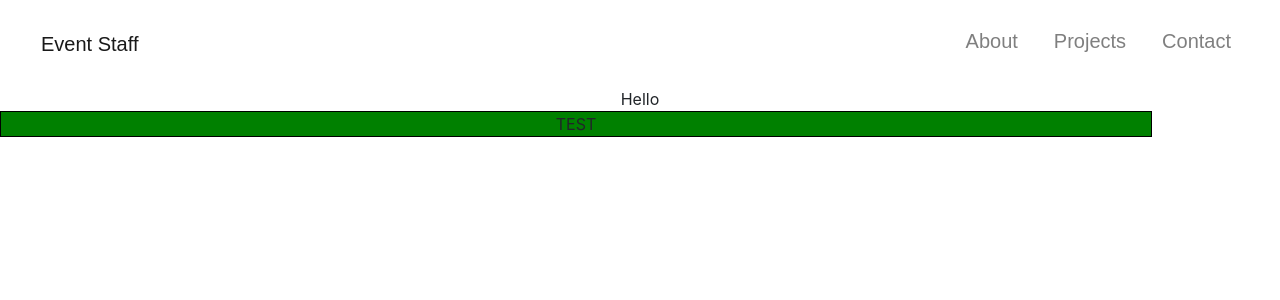
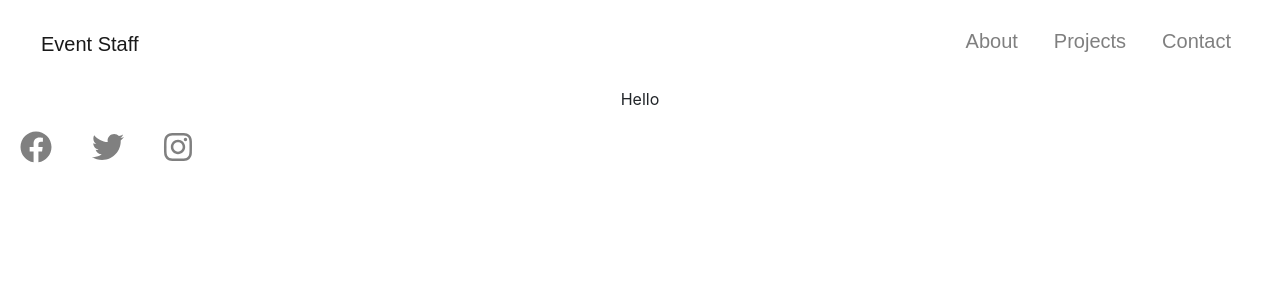
Before and after one commit to EnterpriseBoy/Magiweb, a React (Create React App) app: page / in a window 1280 px wide. Shown: the top 300 px of the page. Built offline with nearby package versions, Linux system fonts and the light colour scheme.

Commit message:
added font awesome

```diff
--- a/package.json
+++ b/package.json
@@ -3,6 +3,10 @@
   "version": "0.1.0",
   "private": true,
   "dependencies": {
+    "@fortawesome/fontawesome-svg-core": "^1.2.28",
+    "@fortawesome/free-brands-svg-icons": "^5.13.0",
+    "@fortawesome/free-solid-svg-icons": "^5.13.0",
+    "@fortawesome/react-fontawesome": "^0.1.9",
     "@testing-library/jest-dom": "^4.2.4",
     "@testing-library/react": "^9.5.0",
     "@testing-library/user-event": "^7.2.1",
--- a/src/Components/Footer/Footerbase/Footerbase.js
+++ b/src/Components/Footer/Footerbase/Footerbase.js
@@ -1,12 +1,18 @@
 import React from "react";
 import styles from "./Footerbase.module.css";
 import "../../../CSS/bootstrap.min.css";
-
-
+import { FontAwesomeIcon } from '@fortawesome/react-fontawesome'
+import { faFacebook, faTwitter, faInstagram } from '@fortawesome/free-brands-svg-icons'
 
 function Footerbase(props) {
   return (
-    <div className={styles.footer}>TEST</div>
+    <React.Fragment>
+      <div >
+        <FontAwesomeIcon icon={faFacebook} size="2x" className={styles.icon} />
+        <FontAwesomeIcon icon={faTwitter} size="2x" className={styles.icon} />
+        <FontAwesomeIcon icon={faInstagram} size="2x" className={styles.icon} />
+      </div>
+    </React.Fragment>
   );
 }
 
--- a/src/Components/Footer/Footerbase/Footerbase.module.css
+++ b/src/Components/Footer/Footerbase/Footerbase.module.css
@@ -1,5 +1,9 @@
 .footer{
   border: 1px solid black;
-  width: 90%;
-  background-color: green;
 }
+
+.icon{
+  margin: 20px;
+  float: left;
+  color: gray;
+}
```
Also changed, not shown: 1 other file (tests, documents, lock files or other folders).
